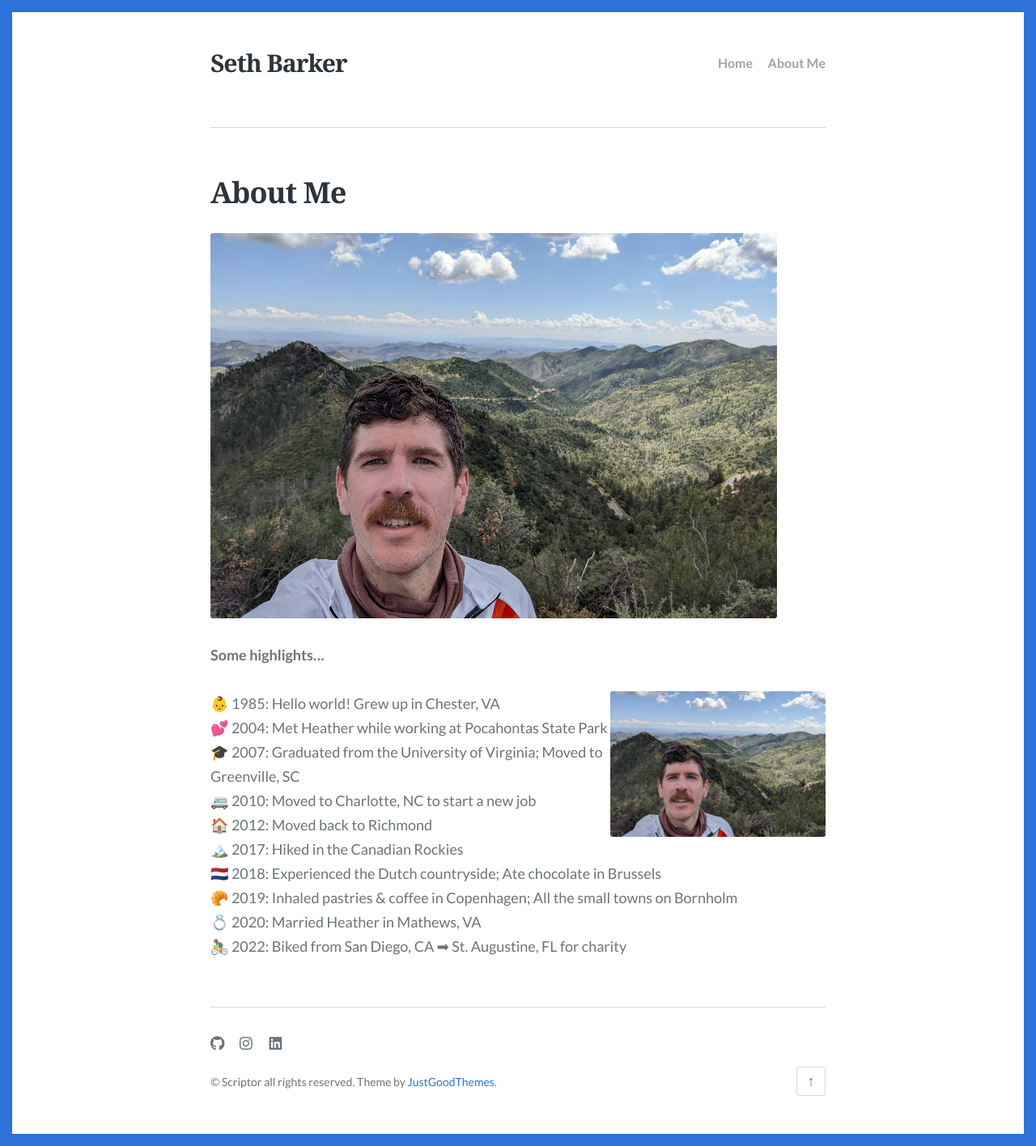
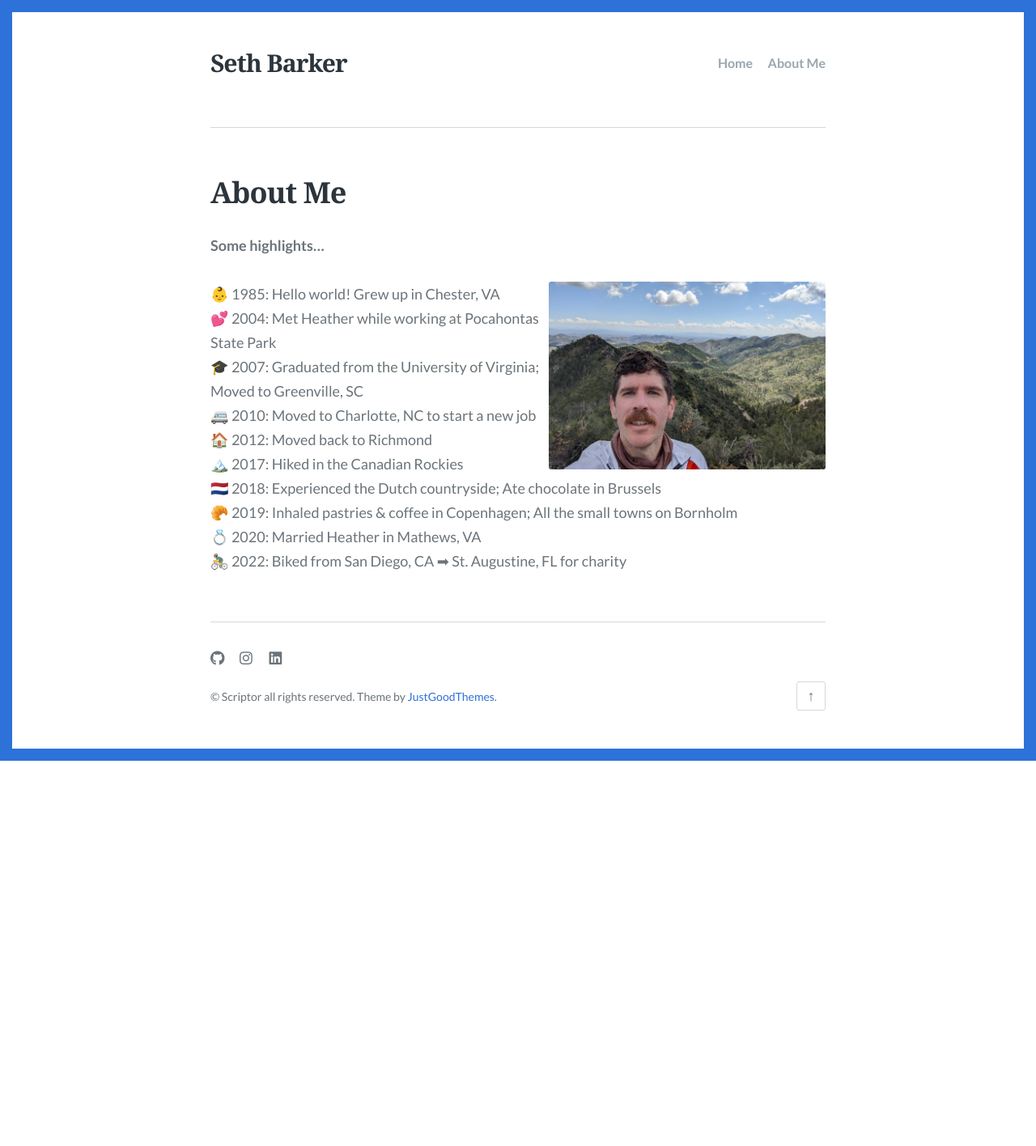
Before and after one commit to sethbarker/sethbarker.github.io, a Jekyll site: the page built from about.md, in a window 1280 px wide. Shown: the whole page at 81% size. Built offline with Jekyll 4.4.1, drawn with Linux system fonts in a browser that asks for light colours; some web fonts are replaced; after the commit the page ends 940 px from its top, so only the background shows below that.

Commit message:
Update about.md

```diff
--- a/about.md
+++ b/about.md
@@ -4,11 +4,9 @@ title: About Me
 # feature_image: images/about2.jpg
 ---
 
-![about](images/about2.jpg)
-
 **Some highlights...**
 
-<img align="right" width="35%" height="35%" src="images/about2.jpg">
+<img align="right" width="45%" height="45%" src="images/about2.jpg">
 
 👶 1985: Hello world! Grew up in Chester, VA \
 💕 2004: Met Heather while working at Pocahontas State Park \
```
